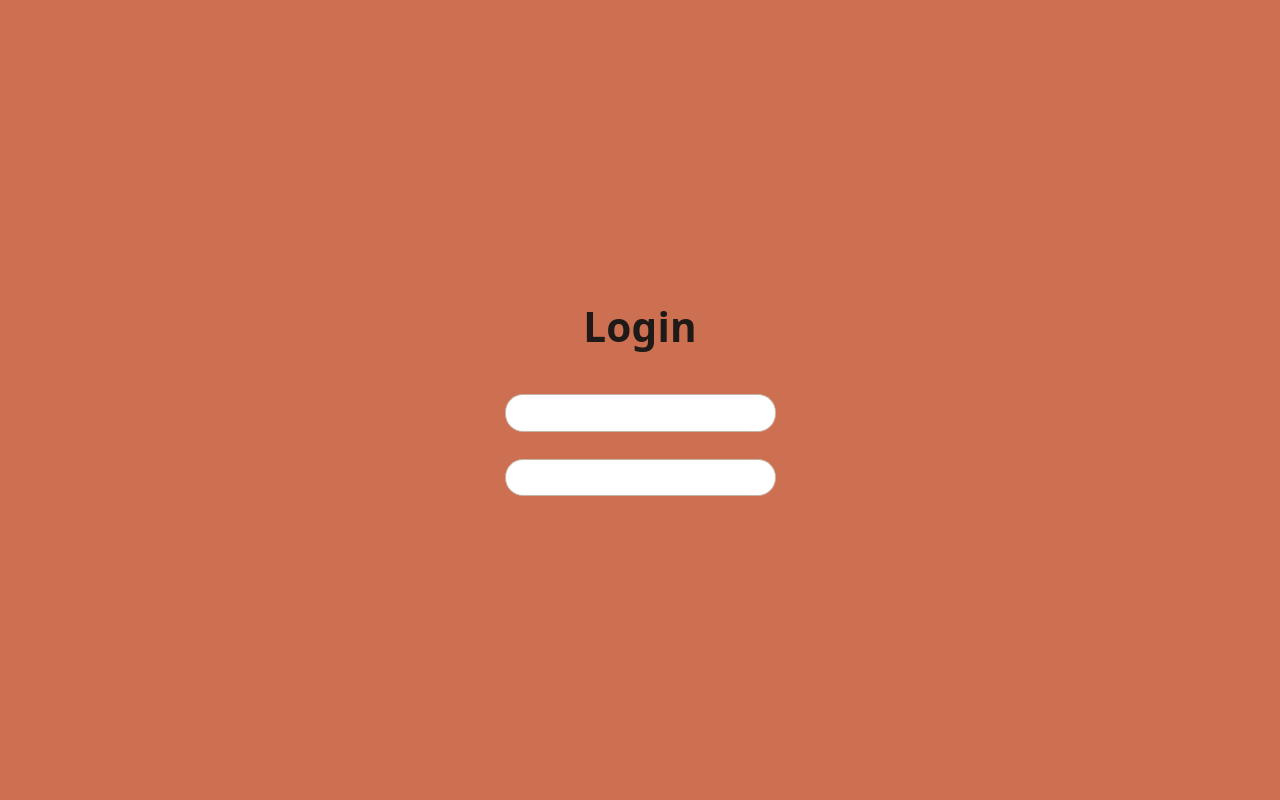
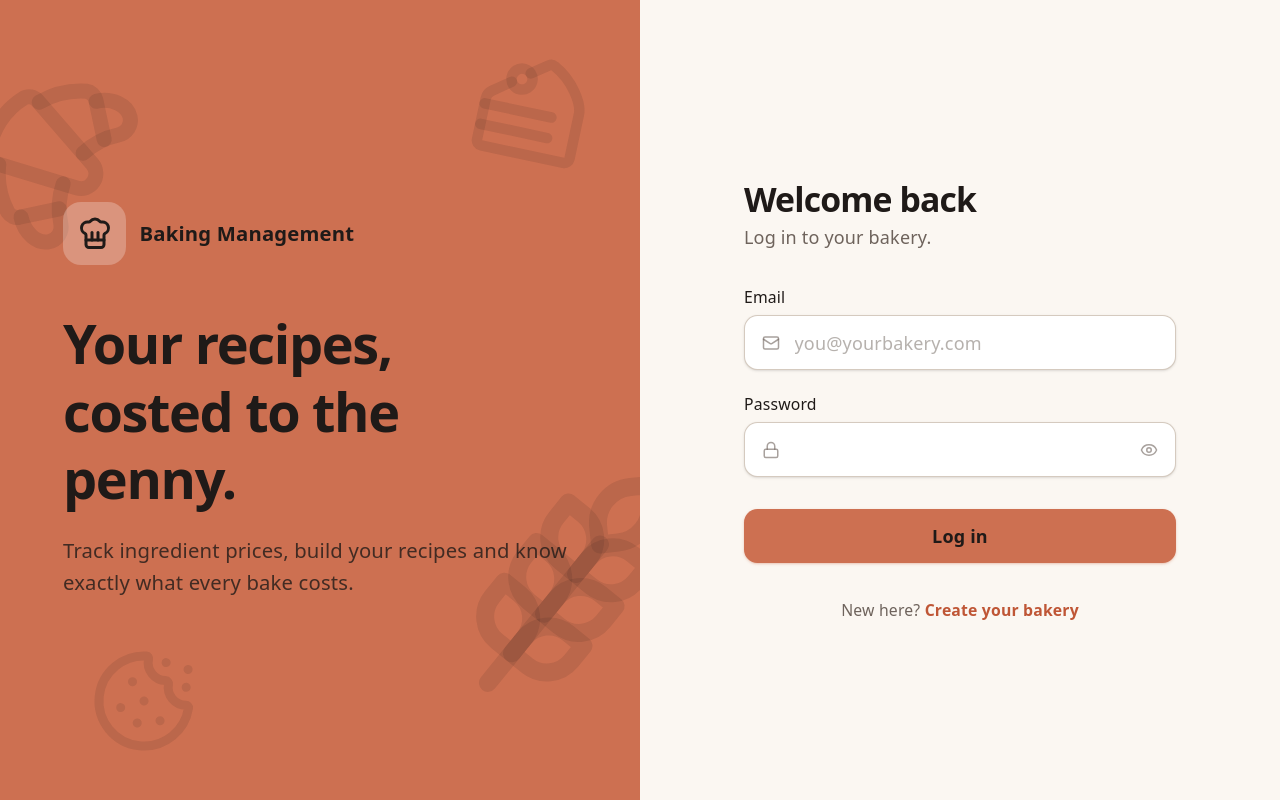
Before and after one commit to JackTorcy/baking-management-system, a React (Vite) app in the folder frontend/: page /login in a window 1280 px wide. Built offline with nearby package versions, Linux system fonts and the light colour scheme.

Commit message:
Login page complete

```diff
--- a/frontend/src/users/Login.tsx
+++ b/frontend/src/users/Login.tsx
@@ -1,12 +1,138 @@
-import PageTitle from "../components/ui/PageTitle";
+import { useState } from "react";
+import { Link } from "react-router-dom";
+import {
+    CakeSlice,
+    ChefHat,
+    Cookie,
+    Croissant,
+    Eye,
+    EyeOff,
+    Lock,
+    Mail,
+    Wheat,
+} from "lucide-react";
+
+const inputClass =
+    "w-full rounded-xl border border-border/70 bg-surface py-3 pl-11 pr-4 text-header shadow-sm outline-none transition placeholder:text-body/50 focus:border-primary focus:ring-4 focus:ring-primary/15";
 
 function Login() {
+    const [showPassword, setShowPassword] = useState(false);
+
     return (
-        <div className="bg=primary h-screen w-screen flex items-center justify-center bg-primary">
-            <div className="flex flex-col gap-6">
-                <PageTitle title="Login" className="text-center text-header"></PageTitle>
-                <input className="min-w-50 border border-border rounded-2xl p-1 bg-surface" />
-                <input className="min-w-50 border border-border rounded-2xl p-1 bg-surface" />
+        <div className="min-h-screen grid lg:grid-cols-2 bg-background">
+            <div className="relative hidden lg:flex flex-col justify-center overflow-hidden bg-primary p-14 text-header">
+                <div
+                    aria-hidden="true"
+                    className="pointer-events-none absolute inset-0 text-header/10"
+                >
+                    <Croissant className="absolute -left-6 top-16 h-40 w-40 -rotate-12" />
+                    <CakeSlice className="absolute right-10 top-10 h-28 w-28 rotate-12" />
+                    <Wheat className="absolute -right-8 bottom-24 h-48 w-48 -rotate-6" />
+                    <Cookie className="absolute left-20 bottom-10 h-24 w-24 rotate-6" />
+                </div>
+
+                <div className="relative max-w-md">
+                    <div className="mb-10 flex items-center gap-3">
+                        <div className="rounded-2xl bg-surface/25 p-3">
+                            <ChefHat className="h-8 w-8" />
+                        </div>
+                        <span className="text-lg font-semibold">Baking Management</span>
+                    </div>
+                    <h2 className="text-5xl font-semibold leading-tight tracking-tight">
+                        Your recipes, costed to the penny.
+                    </h2>
+                    <p className="mt-5 text-lg text-header/80">
+                        Track ingredient prices, build your recipes and know exactly what every bake
+                        costs.
+                    </p>
+                </div>
+            </div>
+
+            <div className="flex items-center justify-center px-4 py-12">
+                <div className="w-full max-w-sm">
+                    <div className="mb-8 flex items-center gap-3 lg:hidden">
+                        <div className="rounded-2xl bg-primary/15 p-2.5 text-primary">
+                            <ChefHat className="h-7 w-7" />
+                        </div>
+                        <span className="text-lg font-semibold text-header">Baking Management</span>
+                    </div>
+
+                    <h1 className="text-3xl font-semibold tracking-tight text-header">
+                        Welcome back
+                    </h1>
+                    <p className="mt-1 mb-8">Log in to your bakery.</p>
+
+                    <form onSubmit={(e) => e.preventDefault()} className="flex flex-col gap-5">
+                        <div>
+                            <label
+                                htmlFor="email"
+                                className="mb-1.5 block text-sm font-medium text-header"
+                            >
+                                Email
+                            </label>
+                            <div className="relative">
+                                <Mail className="pointer-events-none absolute left-4 top-1/2 h-4 w-4 -translate-y-1/2 text-body/60" />
+                                <input
+                                    id="email"
+                                    type="email"
+                                    autoComplete="email"
+                                    required
+                                    className={inputClass}
+                                    placeholder="you@yourbakery.com"
+                                />
+                            </div>
+                        </div>
+
+                        <div>
+                            <label
+                                htmlFor="password"
+                                className="mb-1.5 block text-sm font-medium text-header"
+                            >
+                                Password
+                            </label>
+                            <div className="relative">
+                                <Lock className="pointer-events-none absolute left-4 top-1/2 h-4 w-4 -translate-y-1/2 text-body/60" />
+                                <input
+                                    id="password"
+                                    type={showPassword ? "text" : "password"}
+                                    autoComplete="current-password"
+                                    required
+                                    className={`${inputClass} pr-12`}
+                                />
+                                <button
+                                    type="button"
+                                    aria-label={showPassword ? "Hide password" : "Show password"}
+                                    aria-pressed={showPassword}
+                                    className="absolute right-2 top-1/2 -translate-y-1/2 rounded-lg p-2 text-body/60 hover:bg-background hover:text-header"
+                                    onClick={() => setShowPassword(!showPassword)}
+                                >
+                                    {showPassword ? (
+                                        <EyeOff className="h-4 w-4" />
+                                    ) : (
+                                        <Eye className="h-4 w-4" />
+                                    )}
+                                </button>
+                            </div>
+                        </div>
+
+                        <button
+                            type="submit"
+                            className="mt-2 flex h-12 items-center justify-center rounded-xl bg-primary font-semibold text-header shadow-sm shadow-primary/30 transition hover:bg-primary-dark hover:shadow-md active:scale-[0.98]"
+                        >
+                            Log in
+                        </button>
+                    </form>
+
+                    <p className="mt-8 text-center text-sm">
+                        New here?{" "}
+                        <Link
+                            to="/register"
+                            className="font-semibold text-primary-dark hover:underline"
+                        >
+                            Create your bakery
+                        </Link>
+                    </p>
+                </div>
             </div>
         </div>
     );
```
